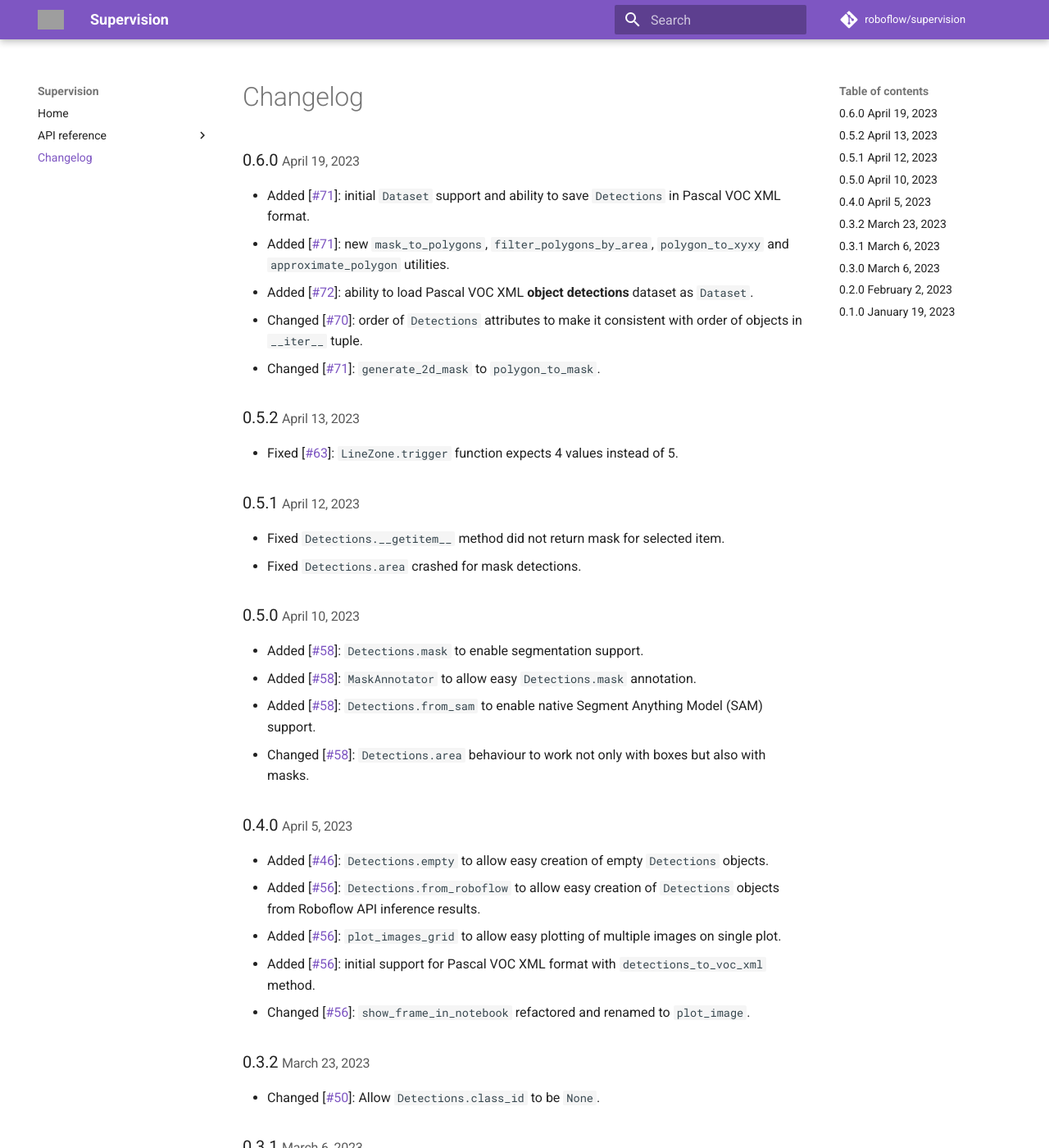
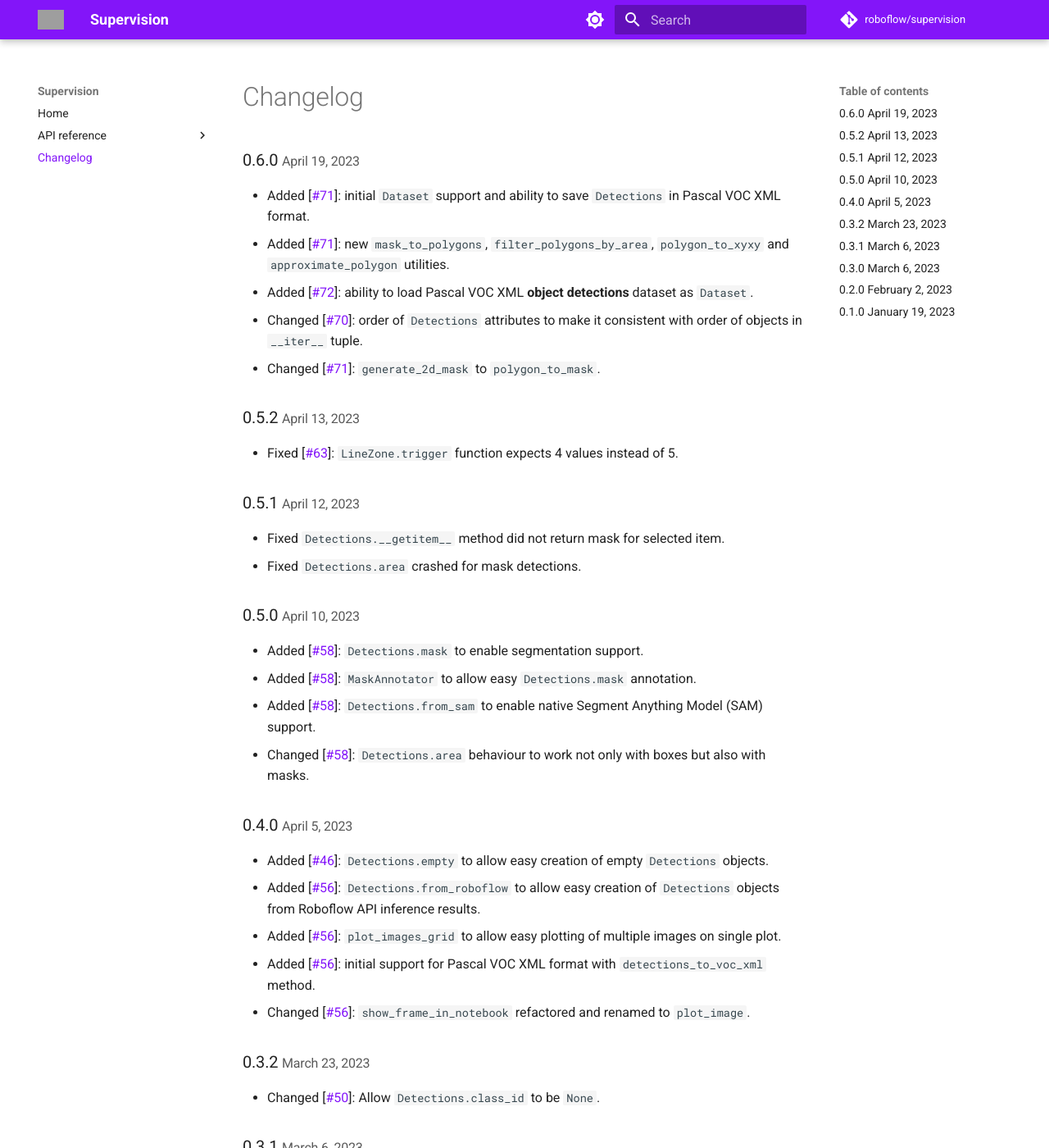
Before and after one commit to tophusna/supervision, an MkDocs documentation site: the page built from docs/changelog.md, in a window 1280 px wide and 1400 px high. Shown: the whole window at 82% size. Built offline with MkDocs 1.6.1 and Material for MkDocs 9.7.7, drawn with Linux system fonts in a browser that asks for light colours; comment, search, counter and statistics services are not loaded; grey boxes are pictures that could not be loaded.

```diff
--- /dev/null
+++ b/docs/stylesheets/extra.css
@@ -0,0 +1,4 @@
+:root {
+  --md-primary-fg-color:        #8315F9;
+  --md-accent-fg-color:         #00FFCE;
+}
--- a/mkdocs.yml
+++ b/mkdocs.yml
@@ -21,6 +21,9 @@ extra:
     provider: google
     property: G-P7ZG0Y19G5
 
+extra_css:
+  - stylesheets/extra.css
+
 nav:
   - Home: index.md
   - API reference:
@@ -36,7 +39,8 @@ nav:
         - Utils: draw/utils.md
     - Notebook:
         - Utils: notebook/utils.md
-    - Video: video.md
+    - Video:
+        - Utils: video.md
   - Changelog: changelog.md
 
 theme:
@@ -44,8 +48,19 @@ theme:
   logo: https://media.roboflow.com/open-source/supervision/supervision-lenny.png
   favicon: https://media.roboflow.com/open-source/supervision/supervision-lenny.png
   palette:
-    primary: 'deep purple'
-    accent: 'teal'
+    # Palette for light mode
+    - scheme: default
+      primary: 'custom'
+      toggle:
+        icon: material/brightness-7
+        name: Switch to dark mode
+
+    # Palette toggle for dark mode
+    - scheme: slate
+      primary: 'custom'
+      toggle:
+        icon: material/brightness-4
+        name: Switch to light mode
   font:
     text: Roboto
     code: Roboto Mono
```
